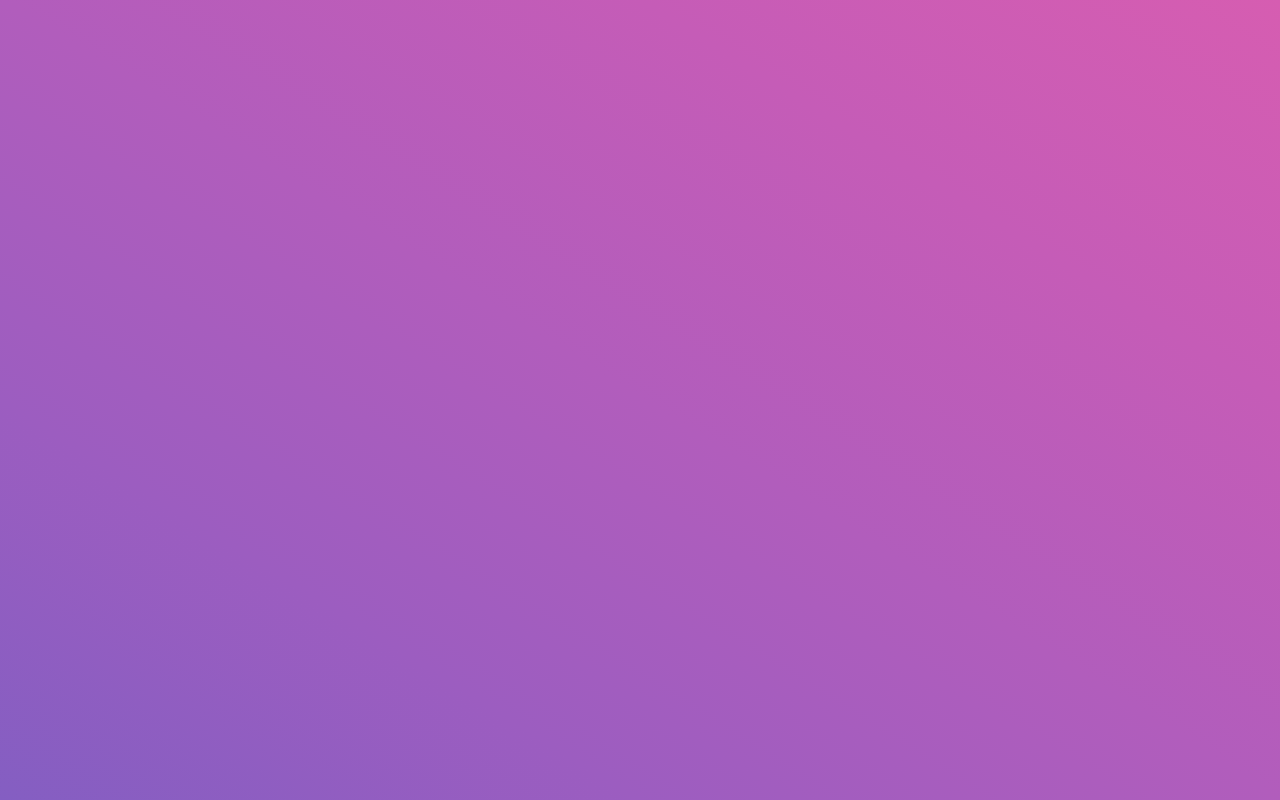
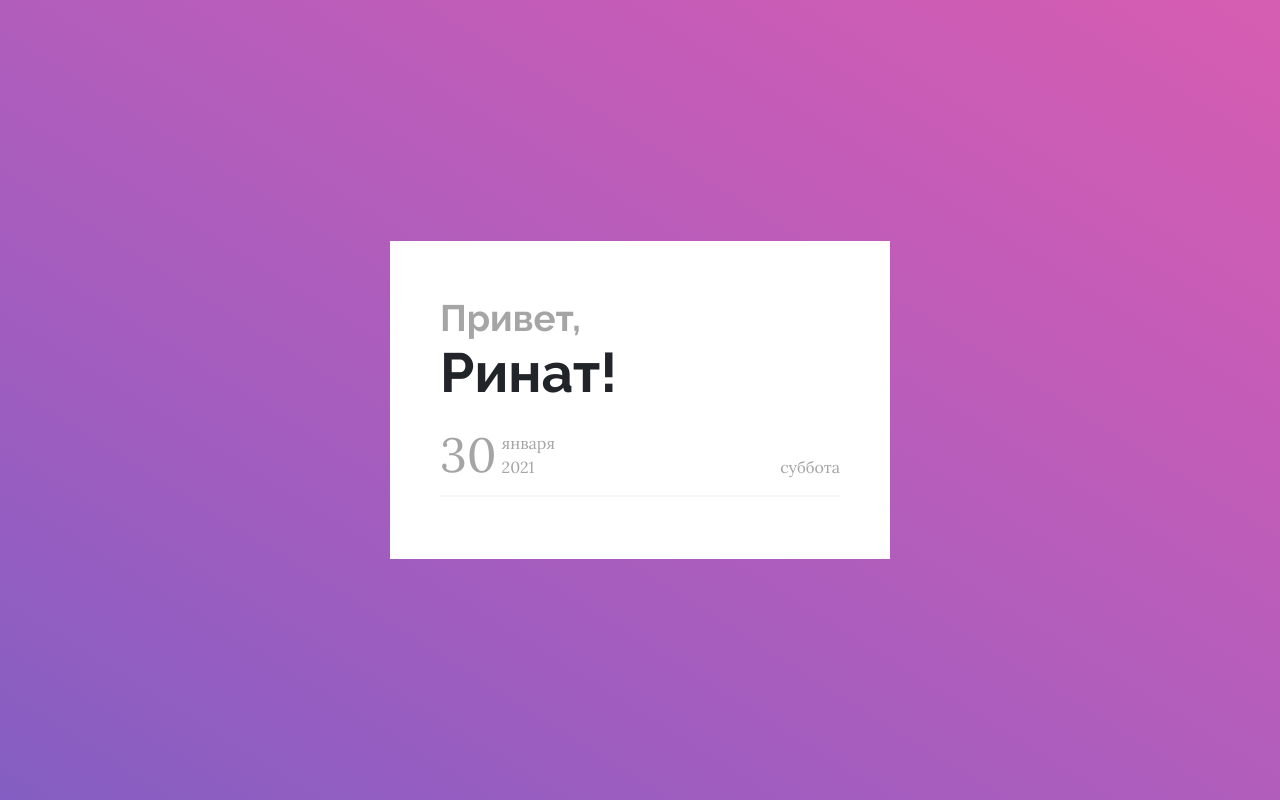
Before and after one commit to RinatValiullov/todo-nojs, a website built with Vite: page index.html in a window 1280 px wide. Built offline with nearby package versions, Linux system fonts and the light colour scheme.

Commit message:
add todo-header component and styles

```diff
--- a/index.html
+++ b/index.html
@@ -9,6 +9,28 @@
 </head>
 
 <body>
+  <div class="todo">
+    <!-- Welcome -->
+    <div class="todo-header">
+      <h1 class="welcome-title">
+        Привет,
+        <span class="welcome-title-name">Ринат!</span>
+      </h1>
+
+      <!-- Date -->
+      <div class="date">
+        <div class="date-day">30</div>
+        <div class="date-month-year">
+          января
+          <br>
+          2021
+        </div>
+        <div class="date-week-day">суббота</div>
+      </div>
+
+    </div>
+
+  </div>
 </body>
 
 </html>
--- a/styles/app.css
+++ b/styles/app.css
@@ -1,3 +1,27 @@
+@font-face {
+  font-family: "Raleway";
+  font-weight: 400;
+  src: url('../assets/fonts/Raleway-Regular.ttf');
+}
+
+@font-face {
+  font-family: "Raleway";
+  font-weight: 500;
+  src: url('../assets/fonts/Raleway-Medium.ttf');
+}
+
+@font-face {
+  font-family: "Raleway";
+  font-weight: 700;
+  src: url('../assets/fonts/Raleway-Bold.ttf');
+}
+
+@font-face {
+  font-family: "Lora";
+  font-weight: 700;
+  src: url('../assets/fonts/Lora-Regular.ttf');
+}
+
 :root {
 
   --white: #fff;
@@ -17,6 +41,16 @@
   --outline-label: 1px solid var(--light-gray);
 }
 
+html {
+  box-sizing: border-box;
+}
+
+*,
+*::before,
+*::after {
+  box-sizing: inherit;
+}
+
 html,
 body {
   height: 100%;
@@ -25,7 +59,69 @@ body {
 
 body {
   align-items: center;
-  background-image: linear-gradient(to right top, #845ec2, #9c5dc0, #b15dbc, #c55cb7, #d65db1);
+  background-image:
+    linear-gradient(
+      to right top,
+      #845ec2,
+      #9c5dc0,
+      #b15dbc,
+      #c55cb7,
+      #d65db1
+    );
+  color: var(--dark);
   display: flex;
+  font: 16px/1.5 "Raleway", sans-serif;
   justify-content: center;
 }
+
+.todo {
+  background-color: var(--white);
+  padding: 30px 50px;
+  width: 500px;
+}
+
+/* ToDo Header */
+
+.todo-header {
+  border-bottom: 2px solid var(--light);
+  margin-bottom: 2em;
+  padding-bottom: 1em;
+}
+
+/* Welcome */
+
+.welcome-title {
+  color: var(--gray);
+  font-size: 2.3em;
+  line-height: 1.2;
+}
+
+.welcome-title-name {
+  color: var(--dark);
+  display: block;
+  font-size: 1.5em;
+}
+
+/* Date */
+
+.date {
+  align-items: center;
+  color: var(--gray);
+  display: flex;
+  font-family: "Lora", serif;
+  justify-content: space-between;
+}
+
+.date-day {
+  font-size: 3em;
+  line-height: 1;
+  margin-right: 5px;
+}
+
+.date-month-year {
+  margin-right: auto;
+}
+
+.date-week-day {
+  align-self: flex-end;
+}
```
